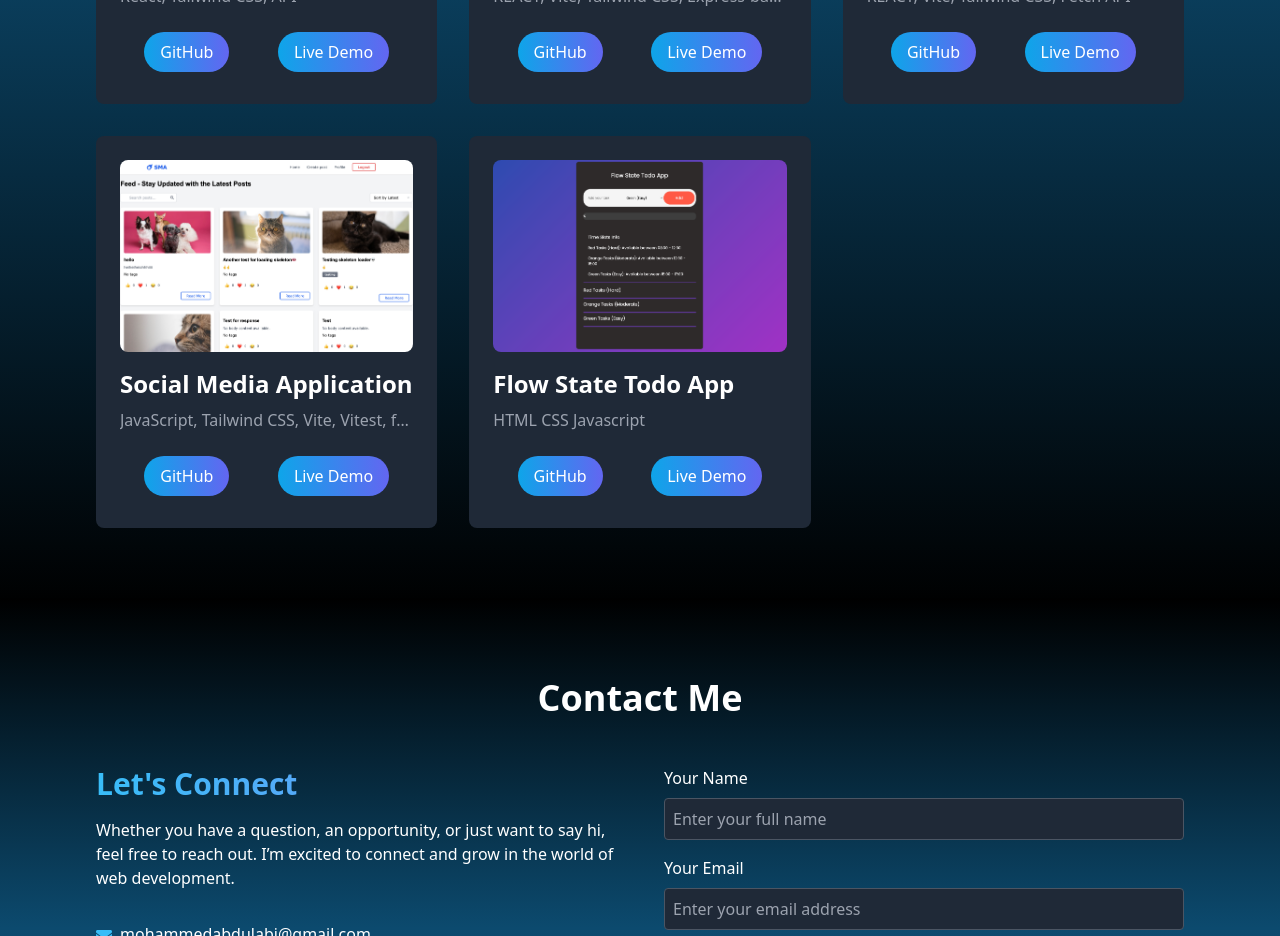
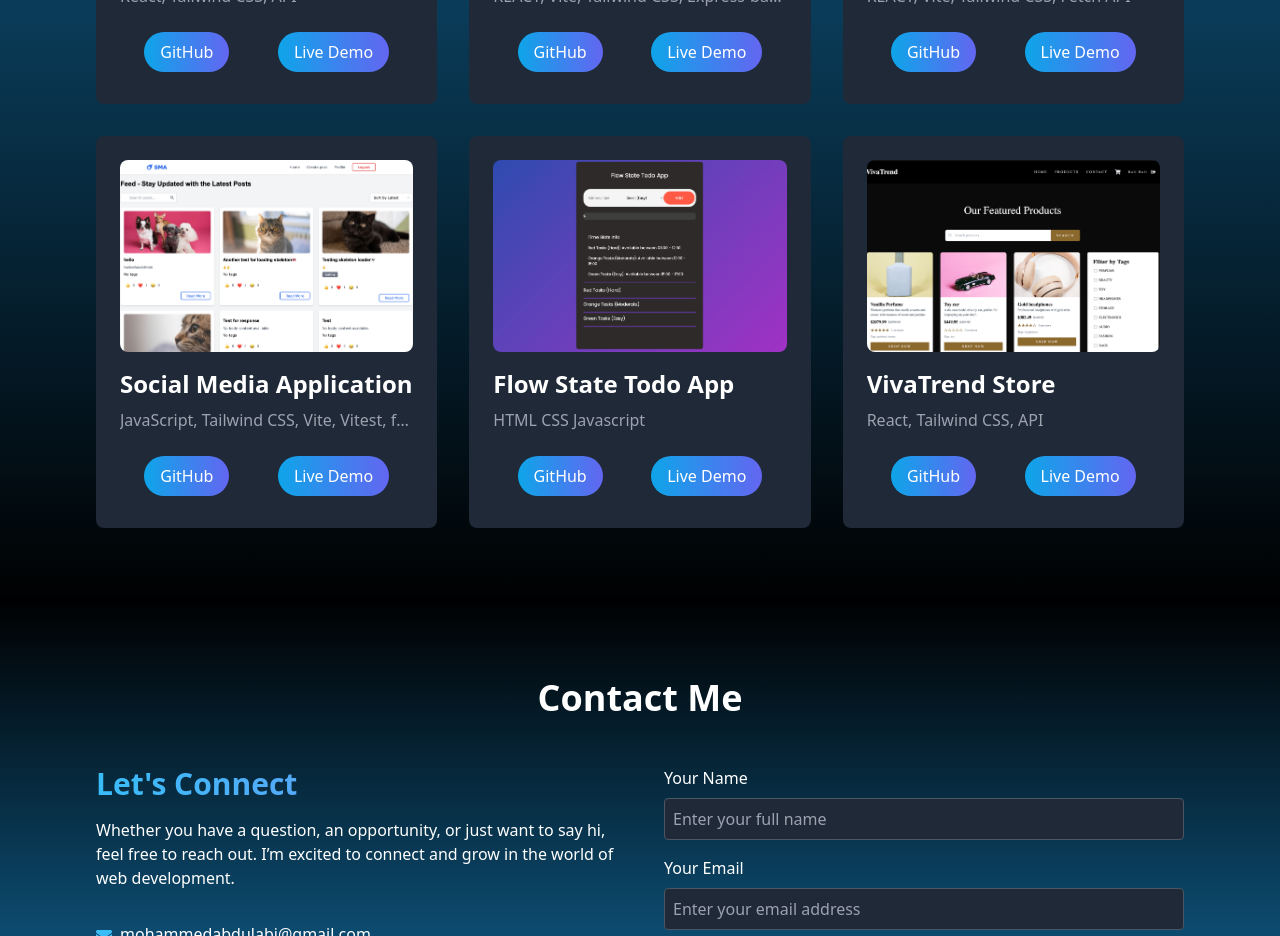
Before and after one commit to MohammedAbi/Personal-Portfolio-Website-with-React-Vite-and-Tailwind-CSS, a React (Vite) app: page / in a window 1280 px wide. Shown: the part 3060-3996 px from the top of the page. Built offline with nearby package versions, Linux system fonts and the light colour scheme.

Commit message:
Add new project

```diff
--- a/src/components/Projects.jsx
+++ b/src/components/Projects.jsx
@@ -7,6 +7,7 @@ import imgP5 from "../assets/image-p5.png";
 import imgP6 from "../assets/image-p6.png";
 import imgP7 from "../assets/image-p7.png";
 import imgP8 from "../assets/image-p8.png";
+import imgP9 from "../assets/image-p9.png";
 
 const projects = [
   {
@@ -77,6 +78,14 @@ const projects = [
     github: "https://github.com/MohammedAbi/Flow-State-Todo-App",
     liveDemo: "https://flow-state-todo-app.netlify.app/",
   },
+  {
+    id: 9,
+    name: "VivaTrend Store",
+    technologies: "React, Tailwind CSS, API",
+    image: imgP9,
+    github: "https://github.com/MohammedAbi/vivatrend-store",
+    liveDemo: "https://vivatrend-store.netlify.app/",
+  },
 ];
 
 const Projects = () => {
```
Also changed, not shown: src/assets/image-p9.png (added).
